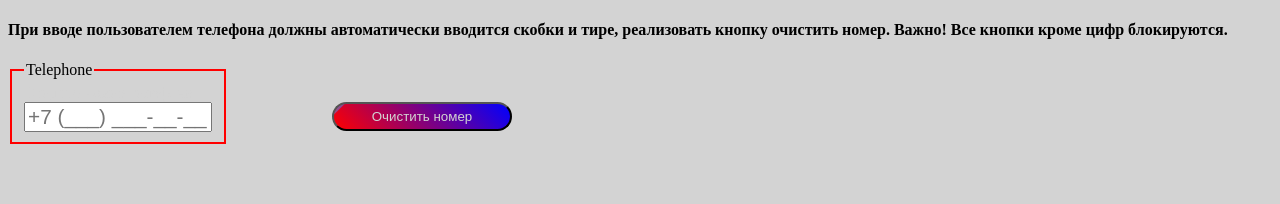
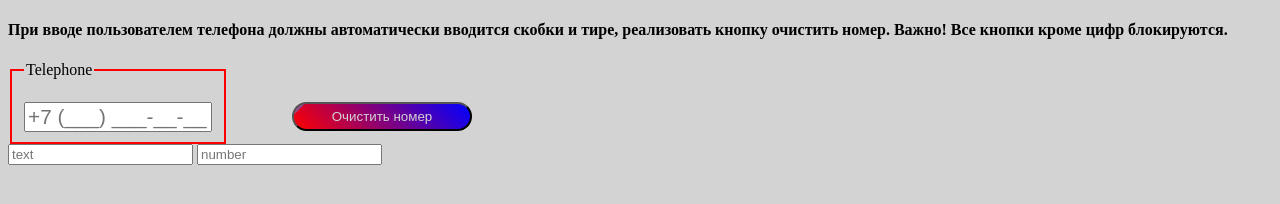
Before and after one commit to belkud/JavaScriptForStudents, a website built with Vite: page index.html in a window 1280 px wide. Built offline with nearby package versions, Linux system fonts and the light colour scheme.

Commit message:
test_inputs

```diff
--- a/index.html
+++ b/index.html
@@ -24,7 +24,8 @@
       </fieldset>
     </form>
 
-
+    <input type="text" placeholder="text">
+    <input maxlength="8" type="number" placeholder="number">
     <script type="module" src="src/main.ts"></script>
   </body>
 </html>
--- a/src/main.ts
+++ b/src/main.ts
@@ -18,8 +18,6 @@ telephone_number.addEventListener('keydown',(e:any)=> {
     } else if (e.key !='Backspace' && e.key !='ArrowLeft' && e.key !='ArrowRight' && e.key !='Delete') {
         e.preventDefault()
     }
-    console.log(e.key);
-
 })
 
 clean_number.addEventListener('click', (e)=> {
--- a/src/style.css
+++ b/src/style.css
@@ -16,7 +16,7 @@ body {
     transition: .2s;
     position: absolute;
     overflow: hidden;
-    margin-left: 120px;
+    margin-left: 80px;
     color: lightgray;
     background: linear-gradient(45deg, red, blue);
   }
```
